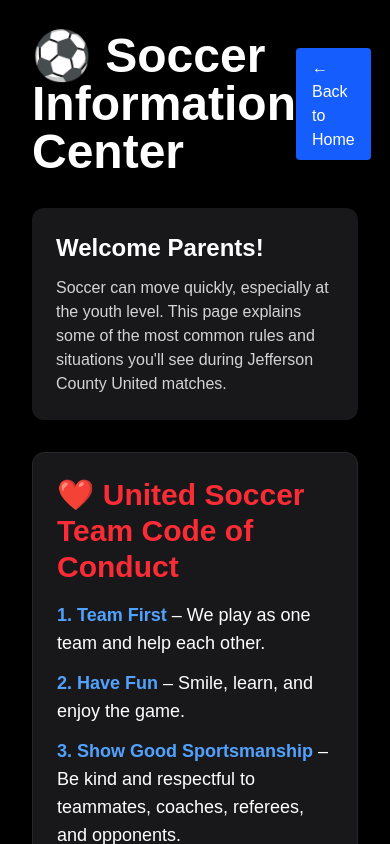
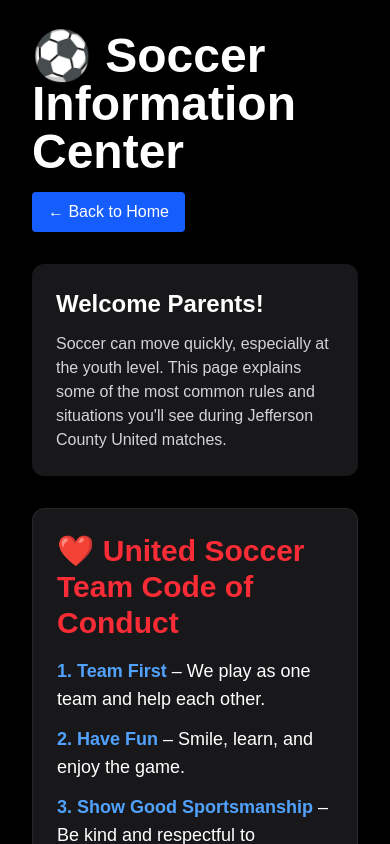
Before and after one commit to 1weihertfamily-droid/jcu-soccer-fantasy, a Next.js app: page /info in a window 390 px wide. Shown: the top 844 px of the page. Built offline with nearby package versions, Linux system fonts and the light colour scheme.

Commit message:
Adjusted Back on the Info Page

```diff
--- a/app/info/page.tsx
+++ b/app/info/page.tsx
@@ -6,17 +6,30 @@ export default function InfoPage() {
     <main className="min-h-screen bg-black text-white p-8">
       <div className="max-w-5xl mx-auto">
 
-        <div className="flex justify-between items-center mb-8">
+        <div className="mb-8">
+          <div className="flex justify-between items-center">
             <h1 className="text-5xl font-bold">
               ⚽ Soccer Information Center
             </h1>
 
+            <div className="hidden md:block">
               <Link
                 href="/"
                 className="bg-blue-600 hover:bg-blue-800 px-4 py-2 rounded"
               >
                 ← Back to Home
               </Link>
+            </div>
+          </div>
+
+          <div className="mt-4 md:hidden">
+            <Link
+              href="/"
+              className="inline-block bg-blue-600 hover:bg-blue-800 px-4 py-2 rounded"
+            >
+              ← Back to Home
+            </Link>
+          </div>
         </div>
 
         <div className="bg-zinc-900 rounded-xl p-6 mb-8">
```
Lines whose indentation alone changed are shown as unchanged.
